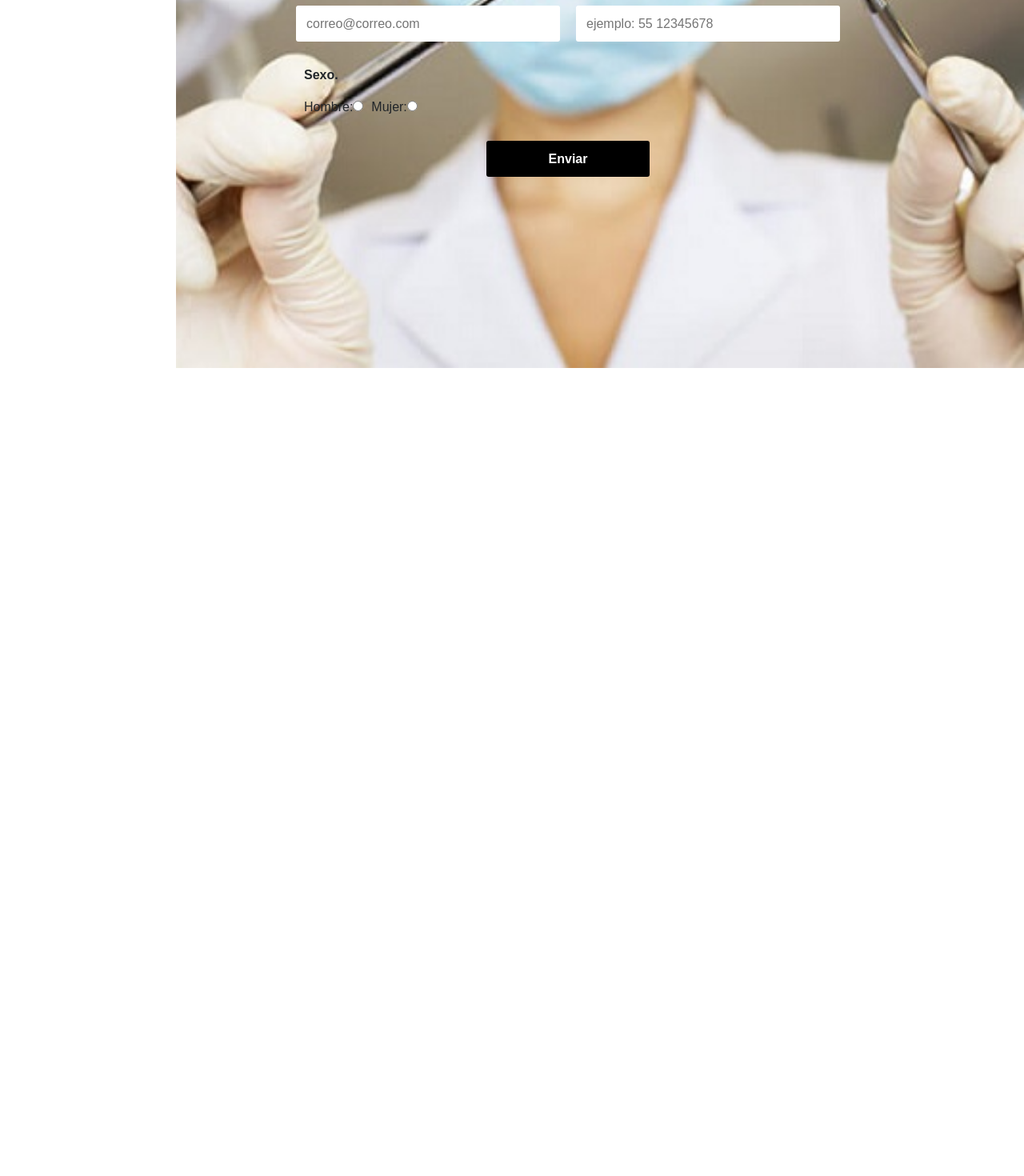
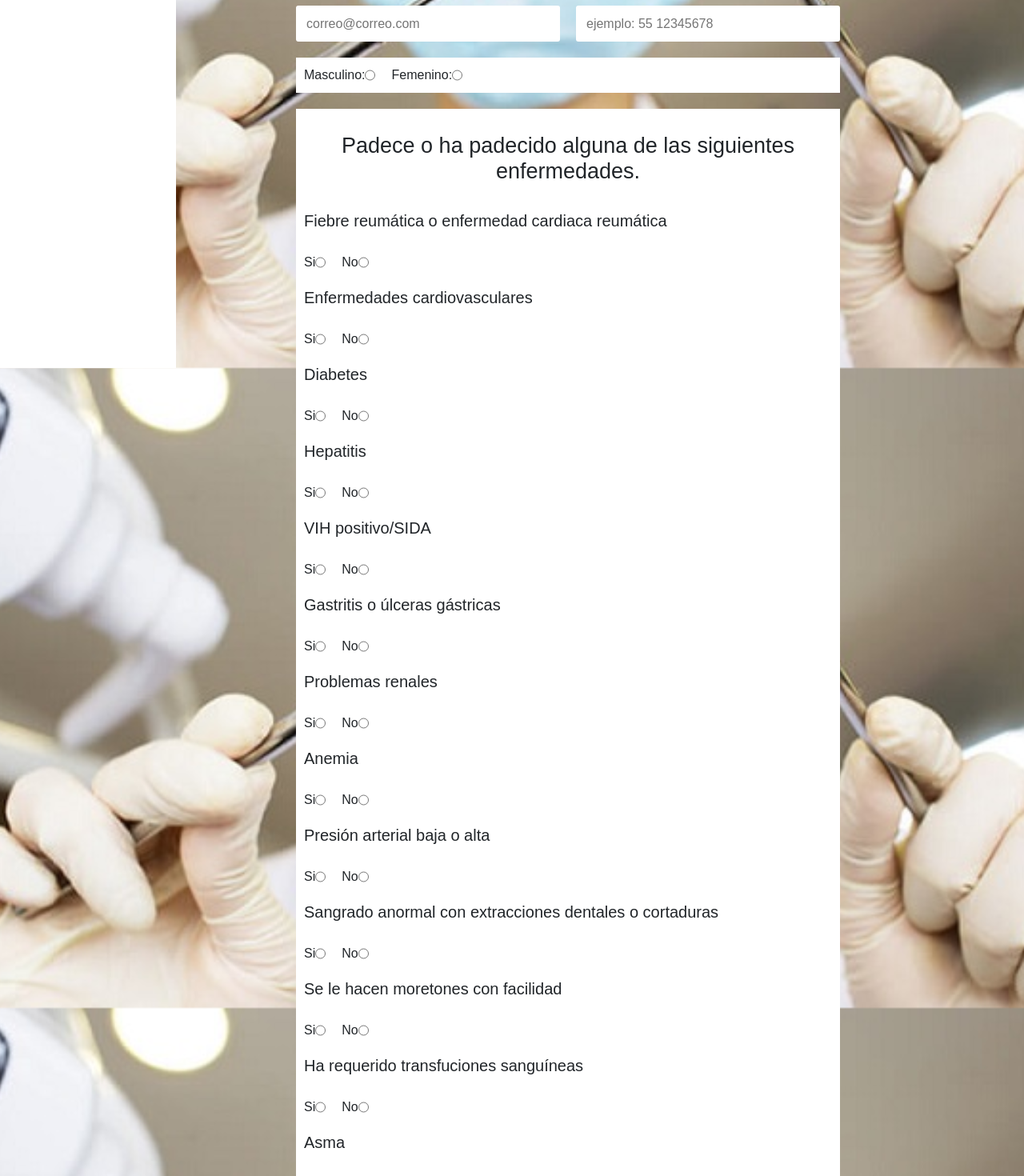
Before and after one commit to JeanAlarcon/Consultorio, a React (Create React App) app: page /nuevoPaciente in a window 1280 px wide. Shown: the part 340-1810 px from the top of the page at 80% size. Before the commit the page ends 800 px from the top, so only its background shows below. Built offline with nearby package versions, Linux system fonts and the light colour scheme; no server answers; the database is empty.

Commit message:
se agrego el fromulario para el historial clinico

```diff
--- a/src/Paginas/PacienteForm.js
+++ b/src/Paginas/PacienteForm.js
@@ -1,5 +1,5 @@
 import React, {useState} from 'react';
-import {Formulario, Label, ContenedorTerminos, ContenedorBotonCentrado, Boton, MensajeExito, MensajeError} from './../elementos/Formularios';
+import {Formulario, ContenedorTerminos, ContenedorBotonCentrado, Boton, MensajeExito, MensajeError, LabelTerminos, Titulo} from './../elementos/Formularios';
 import { FontAwesomeIcon } from '@fortawesome/react-fontawesome';
 import { faExclamationTriangle } from '@fortawesome/free-solid-svg-icons';
 import ComponenteInput from './../componentes/Input';
@@ -14,7 +14,7 @@ const App = () => {
   const [direccion, cambiarDireccion] = useState({campo: '', valido: null});
   const [correo, cambiarCorreo] = useState({campo: '', valido: null});
   const [telefono, cambiarTelefono] = useState({campo: '', valido: null});
-  const [terminos, cambiarTerminos] = useState(false);
+  const [terminos, cambiarTerminos] = useState({});
   const [formularioValido, cambiarFormularioValido] = useState(null);
 
   const expresiones = {
@@ -23,11 +23,23 @@ const App = () => {
     //password: /^.{4,12}$/, // 4 a 12 digitos.
     correo: /^[a-zA-Z0-9_.+-]+@[a-zA-Z0-9-]+\.[a-zA-Z0-9-.]+$/,
     telefono: /^[0-9\s-]{10,14}$/, // 10 a 14 numeros.
-    edad: /^[1-9]{1,2}$/ // 1 a 2 numeros.
+    edad: /^[0-9]{1,2}$/ // 1 a 2 numeros.
   }
 
-  const onChangeTerminos = (e) => {
-    cambiarTerminos(e.target.checked);
+  //const handleChecked = async (e) => {
+    //cambiarTerminos({
+      //...terminos,
+      //[e.target.name] : e.target.checked
+    //});
+  //}
+
+  const handleChecked = async (e) => {
+    const {name, value} = e.target;
+    console.log(name, value);
+    cambiarTerminos({
+      ...terminos,
+      [e.target.name] : e.target.value
+    });
   }
 
   const onSubmit = async (e) => {
@@ -39,8 +51,8 @@ const App = () => {
       edad.valido === 'true' &&
       direccion.valido === 'true' &&
       correo.valido === 'true' &&
-      telefono.valido === 'true' &&
-      terminos
+      telefono.valido === 'true'
+
     ){
       cambiarFormularioValido(true);
       cambiarNombre({campo: '', valido: null});
@@ -144,17 +156,151 @@ const App = () => {
           />
 
           <ContenedorTerminos>
-          <Label>
-              <b>Sexo.</b><p></p>
-              Hombre:
-              <input
-              type = "radio" name = "terminos" id = "terminos" checked = {terminos} onChange = {onChangeTerminos}
-              />
-              Mujer:
-              <input
-              type = "radio" name = "terminos" id = "terminos" checked = {terminos} onChange = {onChangeTerminos}
-              />
-          </Label>
+            <LabelTerminos htmlFor="masculino">
+                Masculino:
+                <input type="radio" name="genero" value="masculino" id="terminos" onChange={handleChecked}
+                />
+                Femenino:
+                <input type="radio" name="genero" value="femenino" id="terminos" onChange={handleChecked}
+                />
+            </LabelTerminos>
+          </ContenedorTerminos>
+
+          <ContenedorTerminos>
+            <Titulo>Padece o ha padecido alguna de las siguientes enfermedades.</Titulo>
+
+            <LabelTerminos>
+              <h5>Fiebre reumática o enfermedad cardiaca reumática</h5>
+            </LabelTerminos>
+
+            <LabelTerminos htmlFor="pregunta1">
+              Si
+              <input type="radio" name="pregunta1" id="terminos" value="si"onChange={handleChecked}/>
+              No
+              <input type="radio" name="pregunta1" id="terminos" value="no"onChange={handleChecked}/>
+            </LabelTerminos>
+
+            <LabelTerminos>
+              <h5>Enfermedades cardiovasculares</h5>
+            </LabelTerminos>
+            <LabelTerminos htmlFor="pregunta2">
+              Si
+              <input type="radio" name="pregunta2" id="terminos" value="si"onChange={handleChecked}/>
+              No
+              <input type="radio" name="pregunta2" id="terminos" value="no"onChange={handleChecked}/>
+            </LabelTerminos>
+
+            <LabelTerminos>
+              <h5>Diabetes</h5>
+            </LabelTerminos>
+            <LabelTerminos htmlFor="pregunta3">
+              Si
+              <input type="radio" name="pregunta3" id="terminos" value="si"onChange={handleChecked}/>
+              No
+              <input type="radio" name="pregunta3" id="terminos" value="no"onChange={handleChecked}/>
+            </LabelTerminos>
+
+            <LabelTerminos>
+              <h5>Hepatitis</h5>
+            </LabelTerminos>
+            <LabelTerminos htmlFor="pregunta4">
+              Si
+              <input type="radio" name="pregunta4" id="terminos" value="si"onChange={handleChecked}/>
+              No
+              <input type="radio" name="pregunta4" id="terminos" value="no"onChange={handleChecked}/>
+            </LabelTerminos>
+
+            <LabelTerminos>
+              <h5>VIH positivo/SIDA</h5>
+            </LabelTerminos>
+            <LabelTerminos htmlFor="pregunta5">
+              Si
+              <input type="radio" name="pregunta5" id="terminos" value="si"onChange={handleChecked}/>
+              No
+              <input type="radio" name="pregunta5" id="terminos" value="no"onChange={handleChecked}/>
+            </LabelTerminos>
+
+            <LabelTerminos>
+              <h5>Gastritis o úlceras gástricas</h5>
+            </LabelTerminos>
+            <LabelTerminos htmlFor="pregunta6">
+              Si
+              <input type="radio" name="pregunta6" id="terminos" value="si"onChange={handleChecked}/>
+              No
+              <input type="radio" name="pregunta6" id="terminos" value="no"onChange={handleChecked}/>
+            </LabelTerminos>
+
+            <LabelTerminos>
+              <h5>Problemas renales</h5>
+            </LabelTerminos>
+            <LabelTerminos htmlFor="pregunta7">
+              Si
+              <input type="radio" name="pregunta7" id="terminos" value="si"onChange={handleChecked}/>
+              No
+              <input type="radio" name="pregunta7" id="terminos" value="no"onChange={handleChecked}/>
+            </LabelTerminos>
+
+            <LabelTerminos>
+              <h5>Anemia</h5>
+            </LabelTerminos>
+            <LabelTerminos htmlFor="pregunta8">
+              Si
+              <input type="radio" name="pregunta8" id="terminos" value="si"onChange={handleChecked}/>
+              No
+              <input type="radio" name="pregunta8" id="terminos" value="no"onChange={handleChecked}/>
+            </LabelTerminos>
+
+            <LabelTerminos>
+              <h5>Presión arterial baja o alta</h5>
+            </LabelTerminos>
+            <LabelTerminos htmlFor="pregunta9">
+              Si
+              <input type="radio" name="pregunta9" id="terminos" value="si"onChange={handleChecked}/>
+              No
+              <input type="radio" name="pregunta9" id="terminos" value="no"onChange={handleChecked}/>
+            </LabelTerminos>
+
+            <LabelTerminos>
+              <h5>Sangrado anormal con extracciones dentales o cortaduras</h5>
+            </LabelTerminos>
+            <LabelTerminos htmlFor="pregunta10">
+              Si
+              <input type="radio" name="pregunta10" id="terminos" value="si"onChange={handleChecked}/>
+              No
+              <input type="radio" name="pregunta10" id="terminos" value="no"onChange={handleChecked}/>
+            </LabelTerminos>
+
+            <LabelTerminos>
+              <h5>Se le hacen moretones con facilidad</h5>
+            </LabelTerminos>
+            <LabelTerminos htmlFor="pregunta11">
+              Si
+              <input type="radio" name="pregunta11" id="terminos" value="si"onChange={handleChecked}/>
+              No
+              <input type="radio" name="pregunta11" id="terminos" value="no"onChange={handleChecked}/>
+            </LabelTerminos>
+
+            <LabelTerminos>
+              <h5>Ha requerido transfuciones sanguíneas</h5>
+            </LabelTerminos>
+            <LabelTerminos htmlFor="pregunta12">
+              Si
+              <input type="radio" name="pregunta12" id="terminos" value="si"onChange={handleChecked}/>
+              No
+              <input type="radio" name="pregunta12" id="terminos" value="no"onChange={handleChecked}/>
+            </LabelTerminos>
+
+            <LabelTerminos>
+              <h5>Asma</h5>
+            </LabelTerminos>
+            <LabelTerminos htmlFor="pregunta13">
+              Si
+              <input type="radio" name="pregunta13" id="terminos" value="si"onChange={handleChecked}/>
+              No
+              <input type="radio" name="pregunta13" id="terminos" value="no"onChange={handleChecked}/>
+            </LabelTerminos>
+
+
           </ContenedorTerminos>
 
 
@@ -175,6 +321,4 @@ const App = () => {
   );
 }
 
-
-
 export default App;
--- a/src/elementos/Formularios.js
+++ b/src/elementos/Formularios.js
@@ -29,6 +29,14 @@ const Label = styled.label`
     ${props => props.valido === 'false' && css`
         color: ${colores.error}
     `}
+`;
+
+const LabelTerminos = styled.label`
+    display: flex;
+    font-weigth: 700;
+    padding: 10px;
+    min-height: 40px;
+    cursor: pointer;
 `;
 
 const GrupoInput = styled.div`
@@ -100,10 +108,12 @@ const IconoValidacion = styled(FontAwesomeIcon)`
 `;
 
 const ContenedorTerminos = styled.div`
+    background: #fff;
     grid-column: span 2;
 
-    input{
-        margin-right: 10px;
+    input {
+        margin-right: 20px;
+
     }
 
     @media (max-width: 800px){
@@ -162,6 +172,13 @@ const MensajeError = styled.div`
     }
 `;
 
+const Titulo = styled.h2`
+    display: flex;
+    text-align: center;
+    padding: 30px 0 15px;
+    font-size: 27px;
+`;
+
 
 export {
     Formulario,
@@ -174,5 +191,7 @@ export {
     ContenedorBotonCentrado,
     Boton,
     MensajeExito,
-    MensajeError
+    MensajeError,
+    LabelTerminos,
+    Titulo
 };
```
